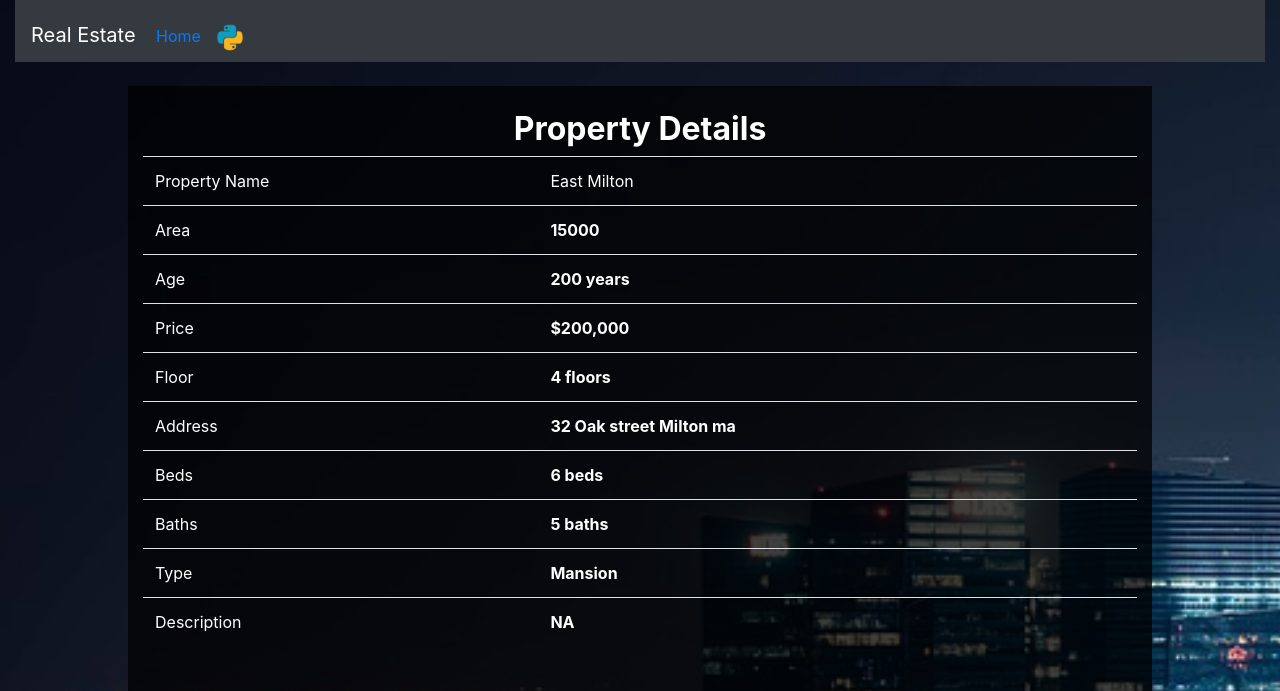
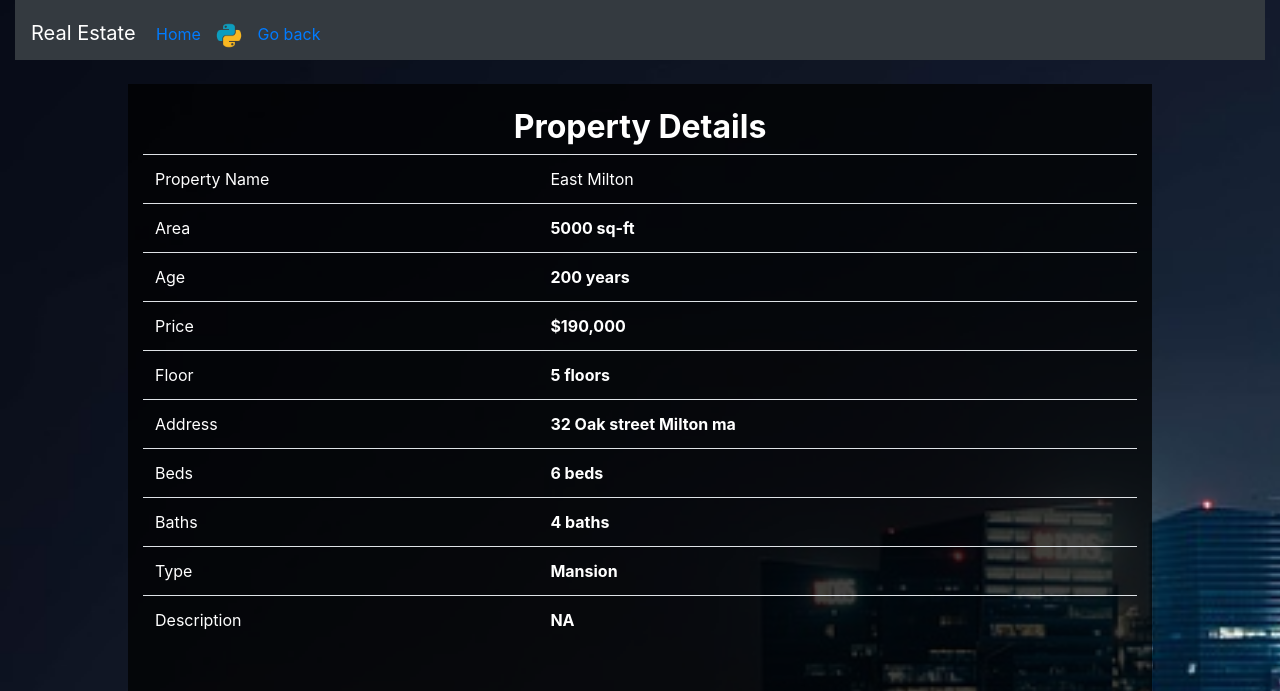
Before and after one commit to watchdogoblivion/Houses, a Django app: page /homesapp/3/3/ in a window 1280 px wide. Shown: the top 691 px of the page. Run offline with Django 3.2, Linux system fonts and the light colour scheme; data comes from the database, SQL or seed files in the repository; some libraries are stand-ins or nearby versions.

Commit message:
Renames files to and models for more logic, added back link to pages, added highligh for locations that have listings

```diff
--- a/homefinder/homesapp/static/homesapp/css/style.css
+++ b/homefinder/homesapp/static/homesapp/css/style.css
@@ -53,6 +53,14 @@ mark {
     height: 200%;
 }
 
+.contact-card {
+    background-color:rgba(0, 0, 0, 0.5);
+    height: 250px;
+    width: 70%;
+    margin: auto;
+
+  }
+
 .marg{
     padding-top: 5%;
     margin-top: 1%;
--- a/homefinder/homesapp/templates/homesapp/base.html
+++ b/homefinder/homesapp/templates/homesapp/base.html
@@ -9,21 +9,25 @@
     </head>
 
     <body>
+
         <style>
             .dropdown-menu{min-width: 100%;}
             select{min-width: 100%;}
             option:hover{background-color: blue;}
         </style>
-            <!-- <p style="color: white">{{ request.path }}</p>
-            <p style="color: white">URL of this page: {{ request.get_full_path }}</p> -->
+
     <div class= "col-md-12" style="margin-top:auto;">
         <nav class=" navbar-expand-md navbar-dark bg-dark" style="margin-top:auto;">
             <div class = "row" style="padding-top:1%;">
-                <div class = "col-md-3" style="text-align: left;" style="margin-top:50%;">
+                <div class = "col-md-4" style="text-align: left;" style="margin-top:50%;">
                         &emsp;<div class="navbar-brand color-one">Real Estate</div>
                         <a href="/homesapp">Home</a>
                         <img src='{% static "homesapp/images/py.png" %}'
-                            width="17%"height="100%" >
+                            width="12%"height="95%" >
+                        {% check_path request tags location.id as tags %}
+                        {% if tags != "locations" %}
+                        <a href="{% back_path request location property %}">Go back</a>
+                        {% endif %}
                     <button class="navbar-toggler"
                         type="button"
                         data-toggle="collapse"
@@ -34,12 +38,10 @@
                         <span class="navbar-toggler-icon"></span>
                     </button>
                 </div>
-
-                {% check_path request tags location.id as tags %}
-                <div class="col-md-9">
+                <div class="col-md-8">
                     <div class="collapse navbar-collapse float-right" id="navbarSupportedContent2" >
                         <nav class="nav" >
-                            {% if tags == "property" %}
+                            {% if tags == "properties" %}
                             &emsp;
                         <form class="form-inline my-2 my-lg-0" action="{% url 'searchProperties' primary%}" method="get" accept-charset="utf-8">
                             <div class="dropdown">
@@ -49,7 +51,7 @@
                                 <div class="dropdown-menu">
                                     <select multiple value="" name="price_range" >
                                         <option value="{{price_range}}" selected>Currently: {{price_range}}</option>
-                                        <option value="" >None</option>
+                                        <option value="" >All</option>
                                         <option value="$0-$100,000" >$0-$100,000</option>
                                         <option value="$100,001-$150,000" >$100,001-$150,000</option>
                                         <option value="$150,001-$200,000" >$150,001-$200,000</option>
@@ -65,11 +67,12 @@
                                 <div class="dropdown-menu">
                                     <select multiple name="q_floors">
                                         <option value="{{q_floors}}" selected>Currently: {{q_floors}}</option>
-                                        <option value="" >None</option>
+                                        <option value="" >All</option>
                                         <option value="1" >1</option>
                                         <option value="2" >2</option>
+                                        <option value="3" >3</option>
                                         <option value="4"">4</option>
-                                        <option value="6">6</option>
+                                        <option value="5" >5</option>
                                     </select>
                                 </div>
                             </div>
@@ -81,10 +84,12 @@
                                 <div class="dropdown-menu">
                                     <select multiple value="" name="q_beds" >
                                         <option value="{{q_beds}}" selected>Currently: {{q_beds}}</option>
-                                        <option value="" >None</option>
+                                        <option value="" >All</option>
                                         <option value="1" >1</option>
                                         <option value="2" >2</option>
+                                        <option value="3" >3</option>
                                         <option value="4"">4</option>
+                                        <option value="5" >5</option>
                                         <option value="6">6</option>
                                     </select>
                                 </div>
@@ -97,11 +102,12 @@
                                 <div class="dropdown-menu">
                                     <select multiple value="" name="q_baths" >
                                         <option value="{{q_baths}}" selected>Currently: {{q_baths}}</option>
-                                        <option value="" >None</option>
+                                        <option value="" >All</option>
                                         <option value="1" >1</option>
                                         <option value="2" >2</option>
+                                        <option value="3" >3</option>
                                         <option value="4"">4</option>
-                                        <option value="5">5</option>
+                                        <option value="5" >5</option>
                                     </select>
                                 </div>
                             </div>
@@ -111,7 +117,7 @@
                             &emsp; &emsp; &emsp;
                             {% endif %}
                             &emsp;
-                            {% if tags == "location" %}
+                            {% if tags == "locations" %}
                             <form class="form-inline my-2 my-lg-0" action="{% url 'search' %}" method="get" accept-charset="utf-8">
                                 &emsp;
                                 <input class="searchfield" id="searchbox" placeholder="city" aria-label="Search"  name="q">
@@ -134,3 +140,6 @@
     <script src="https://cdnjs.cloudflare.com/ajax/libs/popper.js/1.12.9/umd/popper.min.js" integrity="sha384-ApNbgh9B+Y1QKtv3Rn7W3mgPxhU9K/ScQsAP7hUibX39j7fakFPskvXusvfa0b4Q" crossorigin="anonymous"></script>
     <script src="https://maxcdn.bootstrapcdn.com/bootstrap/4.0.0/js/bootstrap.min.js" integrity="sha384-JZR6Spejh4U02d8jOt6vLEHfe/JQGiRRSQQxSfFWpi1MquVdAyjUar5+76PVCmYl" crossorigin="anonymous"></script>
 </html>
+
+<!-- <p style="color: white">{{ request.path }}</p>
+            <p style="color: white">URL of this page: {{ request.get_full_path }}</p> -->
--- a/homefinder/homesapp/templates/homesapp/index.html
+++ b/homefinder/homesapp/templates/homesapp/index.html
@@ -19,7 +19,7 @@
         <div class="home-card">
             <div class = "container" style="padding-left: 8%;padding-right: 2%">
                 <div class="marg">
-                    <h1>Select your location</h1>
+                    <h1>Select A Location</h1>
                 </div>
 
                 <table class="table">
@@ -33,7 +33,7 @@
                         {% if location_list %}
                             {% for location in object_list %}
                                 <tr class = "active">
-                                    <td><a href="/homesapp/{{location.id}}">{{location.location_name}}</a></td>
+                                    <td><a  style="{% style location %}" href="/homesapp/{{location.id}}">{{location.location_name}}</a></td>
                                 </tr>
                             {% endfor %}
                         {% endif %}
--- a/homefinder/homesapp/templates/homesapp/locationview.html
+++ b/homefinder/homesapp/templates/homesapp/propertiesview.html
@@ -32,7 +32,7 @@
                                 </tr>
                                 <tr>
                                     <td>Number of Floors</td>
-                                    <td><b>{{ place.floor }} floors</b></td>
+                                    <td><b>{{ place.floors }} floors</b></td>
                                 </tr>
                                 <tr>
                                     <td>Beds</td>
@@ -40,7 +40,7 @@
                                 </tr>
                                 <tr>
                                     <td>Baths</td>
-                                    <td><b>{{ place.bath }} baths</b></td>
+                                    <td><b>{{ place.baths }} baths</b></td>
                                 </tr>
                                 <tr>
                                     <td>Address</td>
--- a/homefinder/homesapp/templates/homesapp/propertyview.html
+++ b/homefinder/homesapp/templates/homesapp/propertydetail.html
@@ -14,7 +14,7 @@
                 </tr>
                 <tr>
                     <td>Area</td>
-                    <td><b>{{ property.area }}</b></td>
+                    <td><b>{{ property.area }} sq-ft</b></td>
                 </tr>
                 <tr>
                     <td>Age</td>
@@ -26,7 +26,7 @@
                 </tr>
                 <tr>
                     <td>Floor</td>
-                    <td><b>{{ property.floor }} floors</b></td>
+                    <td><b>{{ property.floors }} floors</b></td>
                 </tr>
                 <tr>
                     <td>Address</td>
@@ -38,7 +38,7 @@
                 </tr>
                 <tr>
                     <td>Baths</td>
-                    <td><b>{{ property.bath }} baths</b></td>
+                    <td><b>{{ property.baths }} baths</b></td>
                 </tr>
                 <tr>
                     <td>Type</td>
@@ -66,6 +66,15 @@
             width="100%" height="250px" frameborder="0" style="border:0" allowfullscreen></iframe>
         </div>
     </div>
+
+    <div class="col-md-12">
+        <div class="outer-card">
+            <h3>Seller Info</h3>
+            <p>Name: {{property.seller_name}}</p>
+            <p>Email: {{property.email}}</p>
+            <p>Phone Number: {{property.phone}}</p>
+        </div>
+    </div>
 </div>
 <hr>
 {% endblock %}
--- a/homefinder/homesapp/templatetags/homesapp_extras.py
+++ b/homefinder/homesapp/templatetags/homesapp_extras.py
@@ -20,13 +20,25 @@ def cut(value, arg):
 def check_path(request, tags, pk):
     # logger.warning(a)
     if(str(request.path) == "/homesapp/search/" or request.path == "/homesapp/"):
-        tags = "location"
+        tags = "locations"
     elif (str(request.path) == "/homesapp/" + str(pk) + "/" or
           str(request.path) == "/homesapp/" + str(pk) + "/searchProperties/"):
-        tags = "property"
+        tags = "properties"
     else:
         tags = ""
     return tags
+
+@register.simple_tag
+def back_path(request, l, p):
+    back = "#"
+    if type(l) is not str:
+        if (str(request.path) == "/homesapp/" + str(l.id) + "/" or
+            str(request.path) == "/homesapp/" + str(l_.id) + "/searchProperties/"):
+            back = "/homesapp/"
+    if type(p) is not str:
+        if (str(request.path) == "/homesapp/" + str(p.location.id) + "/" + str(p.id) + "/"):
+            back = "/homesapp/" + str(p.location.id) + "/"
+    return back
 
 @register.simple_tag
 def check_persist(place, price_range, q_floors, q_beds, q_baths):
@@ -47,12 +59,19 @@ def check_persist(place, price_range, q_floors, q_beds, q_baths):
         range_list.append(100000000)
 
     if (((range_list[0] <= int(price) and  int(price) <= range_list[1]) or price_range == "") and
-         (place.floor == q_floors or q_floors == "") and
+         (place.floors == q_floors or q_floors == "") and
          (place.beds == q_beds or q_beds == "") and
-         (place.bath == q_baths or q_baths == "")):
+         (place.baths == q_baths or q_baths == "")):
         persist = True
     return persist
 
 @register.simple_tag
-def loggy(l):
-    logger.warning(str(l) + "///////////////////////////////////////////////")
+def loggy():
+    logger.warning("///////////////////////////////////////////////")
+
+@register.simple_tag
+def style(location):
+    if(location.property_set.exists()):
+       return " color: green;"
+    else:
+        return ""
--- a/homefinder/homesapp/urls.py
+++ b/homefinder/homesapp/urls.py
@@ -5,8 +5,8 @@ from .import views
 urlpatterns = [
     path('', views.IndexView.as_view(), name="index"),
     path('search/', views.IndexSearchView.as_view(), name='search'),
-    path('<pk>/', views.LocationView.as_view(), name="property"),
-    path('<pk>/searchProperties/', views.LocationSearchView.as_view(), name='searchProperties'),
+    path('<pk>/', views.PropertiesView.as_view(), name="properties"),
+    path('<pk>/searchProperties/', views.PropertiesSearchView.as_view(), name='searchProperties'),
     path('<int:id>/<pk>/', views.PropertyDetail.as_view(), name="propertyview"),
 
 ]
--- a/homefinder/homesapp/views.py
+++ b/homefinder/homesapp/views.py
@@ -22,14 +22,14 @@ class IndexView(generic.ListView):
     def get_queryset(self):
         return Location.objects.all()
 
-class LocationView(generic.DetailView):
+class PropertiesView(generic.DetailView):
     model = Location
-    template_name = 'homesapp/locationview.html'
+    template_name = 'homesapp/propertiesview.html'
 
     def get_context_data(self, **kwargs):
-        context = super(LocationView, self).get_context_data(**kwargs)
+        context = super(PropertiesView, self).get_context_data(**kwargs)
         context['primary'] = self.kwargs['pk']
-        context['price_range'] = "$200,000+"
+        context['price_range'] = ""
         context['q_floors'] = ""
         context['q_beds'] = ""
         context['q_baths'] = ""
@@ -37,7 +37,7 @@ class LocationView(generic.DetailView):
 
 class PropertyDetail(generic.DetailView):
     model = Property
-    template_name = 'homesapp/propertyview.html'
+    template_name = 'homesapp/propertydetail.html'
 
 def home_redirect(request):
     return HttpResponseRedirect("homesapp/")
@@ -58,12 +58,12 @@ class IndexSearchView(IndexView):
             )
         return result
 
-class LocationSearchView(LocationView):
+class PropertiesSearchView(PropertiesView):
 
     paginate_by = 10
 
     def get_context_data(self, **kwargs):
-        context = super(LocationSearchView, self).get_context_data(**kwargs)
+        context = super(PropertiesSearchView, self).get_context_data(**kwargs)
         price_range = self.request.GET.get('price_range')
         floors = self.request.GET.get('q_floors')
         beds = self.request.GET.get('q_beds')
```
Also changed, not shown: homefinder/homesapp/models.py (+5 -2 lines), homefinder/db.sqlite3, homefinder/homesapp/migrations/0006_auto_20180908_0741.py (added).
